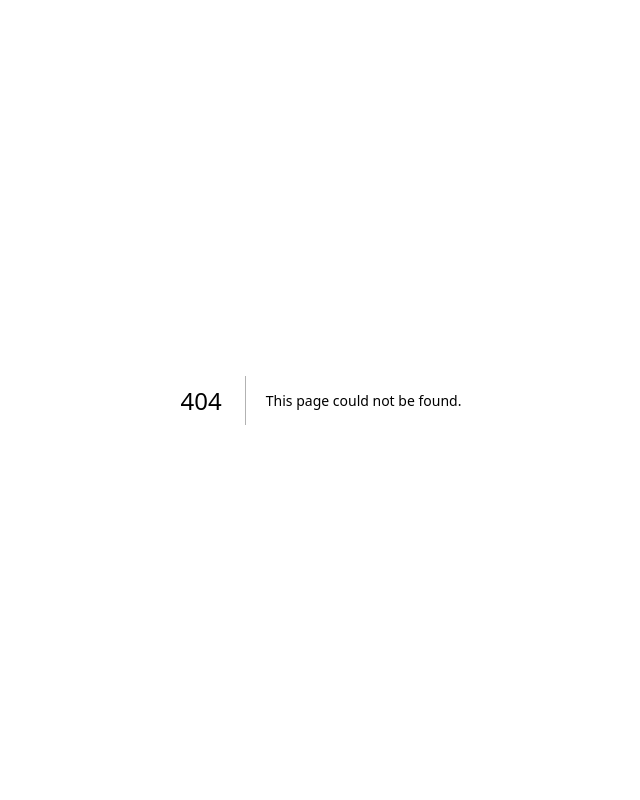
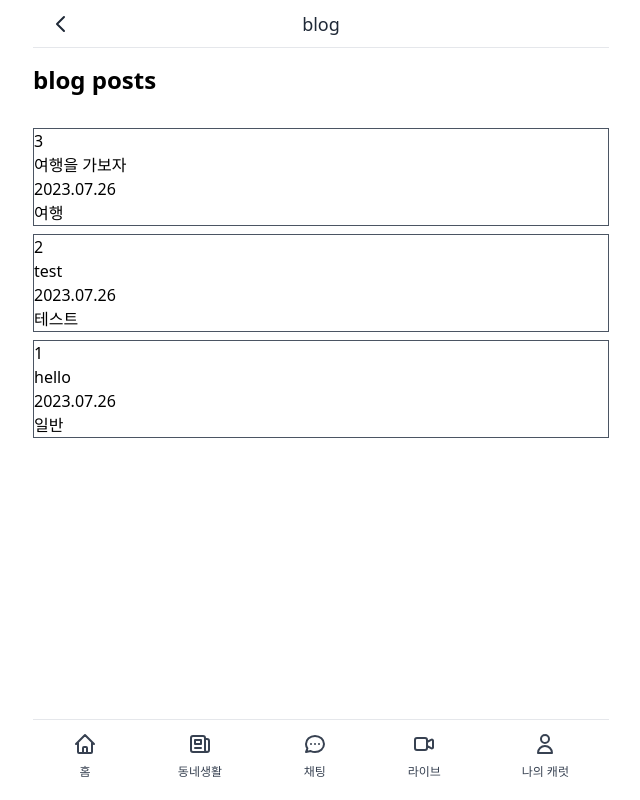
Before and after one commit to mindong2/carrot-market, a Next.js app: page /blog in a window 1280 px wide. Before the commit this address had no page. Shown: the whole page, without its empty margins (319-959 px from the left). Built offline with nearby package versions, Linux system fonts and the light colour scheme.

Commit message:
getStaticProps, getStaticPaths, markdown convert html

```diff
--- a/components/layout.tsx
+++ b/components/layout.tsx
@@ -19,14 +19,25 @@ export default function Layout({ title, canGoBack, hasTabBar, children, seoTitle
   };
   return (
     <div>
-      <Head>
+      {/* <Head>
         <title>{seoTitle} | Carrot Market</title>
-      </Head>
+      </Head> */}
       <div className="fixed top-0 flex h-12 w-full max-w-xl items-center justify-center  border-b bg-white px-10 text-lg  font-medium text-gray-800">
         {canGoBack ? (
           <button onClick={onClick} className="absolute left-4">
-            <svg className="h-6 w-6" fill="none" stroke="currentColor" viewBox="0 0 24 24" xmlns="http://www.w3.org/2000/svg">
-              <path strokeLinecap="round" strokeLinejoin="round" strokeWidth="2" d="M15 19l-7-7 7-7"></path>
+            <svg
+              className="h-6 w-6"
+              fill="none"
+              stroke="currentColor"
+              viewBox="0 0 24 24"
+              xmlns="http://www.w3.org/2000/svg"
+            >
+              <path
+                strokeLinecap="round"
+                strokeLinejoin="round"
+                strokeWidth="2"
+                d="M15 19l-7-7 7-7"
+              ></path>
             </svg>
           </button>
         ) : null}
@@ -42,7 +53,13 @@ export default function Layout({ title, canGoBack, hasTabBar, children, seoTitle
               router.pathname === "/" ? "text-orange-500" : "transition-colors hover:text-gray-500"
             )}
           >
-            <svg className="h-6 w-6" fill="none" stroke="currentColor" viewBox="0 0 24 24" xmlns="http://www.w3.org/2000/svg">
+            <svg
+              className="h-6 w-6"
+              fill="none"
+              stroke="currentColor"
+              viewBox="0 0 24 24"
+              xmlns="http://www.w3.org/2000/svg"
+            >
               <path
                 strokeLinecap="round"
                 strokeLinejoin="round"
@@ -56,10 +73,18 @@ export default function Layout({ title, canGoBack, hasTabBar, children, seoTitle
             href="/community"
             className={cls(
               "flex flex-col items-center space-y-2 ",
-              router.pathname === "/community" ? "text-orange-500" : "transition-colors hover:text-gray-500"
+              router.pathname === "/community"
+                ? "text-orange-500"
+                : "transition-colors hover:text-gray-500"
             )}
           >
-            <svg className="h-6 w-6" fill="none" stroke="currentColor" viewBox="0 0 24 24" xmlns="http://www.w3.org/2000/svg">
+            <svg
+              className="h-6 w-6"
+              fill="none"
+              stroke="currentColor"
+              viewBox="0 0 24 24"
+              xmlns="http://www.w3.org/2000/svg"
+            >
               <path
                 strokeLinecap="round"
                 strokeLinejoin="round"
@@ -73,10 +98,18 @@ export default function Layout({ title, canGoBack, hasTabBar, children, seoTitle
             href="/chats"
             className={cls(
               "flex flex-col items-center space-y-2 ",
-              router.pathname === "/chats" ? "text-orange-500" : "transition-colors hover:text-gray-500"
+              router.pathname === "/chats"
+                ? "text-orange-500"
+                : "transition-colors hover:text-gray-500"
             )}
           >
-            <svg className="h-6 w-6" fill="none" stroke="currentColor" viewBox="0 0 24 24" xmlns="http://www.w3.org/2000/svg">
+            <svg
+              className="h-6 w-6"
+              fill="none"
+              stroke="currentColor"
+              viewBox="0 0 24 24"
+              xmlns="http://www.w3.org/2000/svg"
+            >
               <path
                 strokeLinecap="round"
                 strokeLinejoin="round"
@@ -90,10 +123,18 @@ export default function Layout({ title, canGoBack, hasTabBar, children, seoTitle
             href="/stream?page=1"
             className={cls(
               "flex flex-col items-center space-y-2 ",
-              router.pathname === "/stream" ? "text-orange-500" : "transition-colors hover:text-gray-500"
+              router.pathname === "/stream"
+                ? "text-orange-500"
+                : "transition-colors hover:text-gray-500"
             )}
           >
-            <svg className="h-6 w-6" fill="none" stroke="currentColor" viewBox="0 0 24 24" xmlns="http://www.w3.org/2000/svg">
+            <svg
+              className="h-6 w-6"
+              fill="none"
+              stroke="currentColor"
+              viewBox="0 0 24 24"
+              xmlns="http://www.w3.org/2000/svg"
+            >
               <path
                 strokeLinecap="round"
                 strokeLinejoin="round"
@@ -107,10 +148,18 @@ export default function Layout({ title, canGoBack, hasTabBar, children, seoTitle
             href="/profile"
             className={cls(
               "flex flex-col items-center space-y-2 ",
-              router.pathname === "/profile" ? "text-orange-500" : "transition-colors hover:text-gray-500"
+              router.pathname === "/profile"
+                ? "text-orange-500"
+                : "transition-colors hover:text-gray-500"
             )}
           >
-            <svg className="h-6 w-6" fill="none" stroke="currentColor" viewBox="0 0 24 24" xmlns="http://www.w3.org/2000/svg">
+            <svg
+              className="h-6 w-6"
+              fill="none"
+              stroke="currentColor"
+              viewBox="0 0 24 24"
+              xmlns="http://www.w3.org/2000/svg"
+            >
               <path
                 strokeLinecap="round"
                 strokeLinejoin="round"
--- a/package.json
+++ b/package.json
@@ -18,6 +18,7 @@
     "autoprefixer": "10.4.14",
     "eslint": "8.41.0",
     "eslint-config-next": "13.4.4",
+    "gray-matter": "^4.0.3",
     "iron-session": "^6.3.1",
     "next": "13.4.4",
     "nodemailer": "^6.9.3",
@@ -25,10 +26,13 @@
     "react": "18.2.0",
     "react-dom": "18.2.0",
     "react-hook-form": "^7.44.3",
+    "remark-html": "^15.0.2",
+    "remark-parse": "^10.0.2",
     "swr": "^2.1.5",
     "tailwindcss": "3.3.2",
     "twilio": "^4.11.2",
-    "typescript": "5.0.4"
+    "typescript": "5.0.4",
+    "unified": "^10.1.2"
   },
   "devDependencies": {
     "prettier": "^2.8.8",
--- /dev/null
+++ b/pages/blog/index.tsx
@@ -0,0 +1,72 @@
+// 목표 : posts 폴더 내 md 파일을 불러오고 싶다 (static한 페이지)
+
+import Layout from "@/components/layout";
+import { readFileSync, readdirSync } from "fs";
+import matter from "gray-matter";
+import { GetStaticProps, NextPage } from "next";
+import Link from "next/link";
+
+interface Ipost {
+  title: string;
+  date: string;
+  category: string;
+  slug: string;
+}
+const Blog: NextPage<{ posts: Ipost[] }> = ({ posts }) => {
+  return (
+    <Layout canGoBack hasTabBar title="blog" seoTitle="blog">
+      <div className="py-4">
+        <h1 className="text-2xl font-bold">blog posts</h1>
+        <ul className="mt-8 space-y-2">
+          {posts?.map((item, idx) => {
+            return (
+              <li key={idx} className="border border-gray-600">
+                <Link href={`/blog/${item.slug}`}>
+                  <h2>{posts.length - idx}</h2>
+                  <div>{item.title}</div>
+                  <div>{item.date}</div>
+                  <div>{item.category}</div>
+                </Link>
+              </li>
+            );
+          })}
+        </ul>
+      </div>
+    </Layout>
+  );
+};
+
+export const getStaticProps: GetStaticProps = () => {
+  const blogPosts = readdirSync("./posts").map((file) => {
+    const content = readFileSync(`./posts/${file}`, "utf-8");
+    return matter(content).data;
+  });
+
+  return {
+    props: {
+      posts: blogPosts.reverse(),
+    },
+  };
+};
+
+export default Blog;
+
+/*
+  - getServerSideProps : 유저의 요청이 발생할 때마다 일어남
+  - getStaticProps : 페이지가 빌드되고, nextjs가 해당 페이지를 export 한 후 일반 html로 될 때, 딱 한 번만 실행됨 (SSG)
+
+  readdireSync()
+  디렉토리(폴더)의 내용을 읽습니다.
+  https://nodejs.org/api/fs.html#fsreaddirsyncpath-options
+
+  readFileSync()
+  path의 내용을 반환합니다.
+  https://nodejs.org/api/fs.html#fsreadfilesyncpath-options
+
+  gray-matter
+  문자열 또는 파일에서 front-matter과 Content를 파싱합니다.
+  npm i gray-matter
+  https://github.com/jonschlinkert/gray-matter
+  https://www.npmjs.com/package/gray-matter
+
+*/
--- /dev/null
+++ b/posts/01-post.md
@@ -0,0 +1,11 @@
+---
+# Front-matter 라고 한다
+title: hello
+date: 2023.07.26
+category: 일반
+slug: 01-post
+---
+
+# welcome to my blog!
+
+thanks
--- /dev/null
+++ b/posts/02-post.md
@@ -0,0 +1,15 @@
+---
+# Front-matter 라고 한다
+title: test
+date: 2023.07.26
+category: 테스트
+slug: 02-post
+---
+
+# 두번째 포스팅!
+
+my blog
+
+- first
+- seocnd
+- third
--- /dev/null
+++ b/posts/03-post.md
@@ -0,0 +1,11 @@
+---
+# Front-matter 라고 한다
+title: 여행을 가보자
+date: 2023.07.26
+category: 여행
+slug: 03-post
+---
+
+# 여행까지 한달~~
+
+너무 오래 기다렸습니다..
--- a/styles/globals.css
+++ b/styles/globals.css
@@ -2,6 +2,17 @@
 @tailwind components;
 @tailwind utilities;
 
+.blog-post-content h1 {
+  @apply mb-5 text-xl text-blue-500;
+}
+
+.blog-post-content p {
+  @apply mb-1 text-gray-600;
+}
+
+.blog-post-content ul {
+  @apply list-disc pl-10;
+}
 /*
 	tailwind reset이 포함
 	Just In Time (JIT) -> 실제 사용하는 클래스명만 컴파일러에 의해 바로 생성
```
Also changed, not shown: pages/blog/[slug].tsx (added, +97 -0 lines), 1 other file (tests, documents, lock files or other folders).
